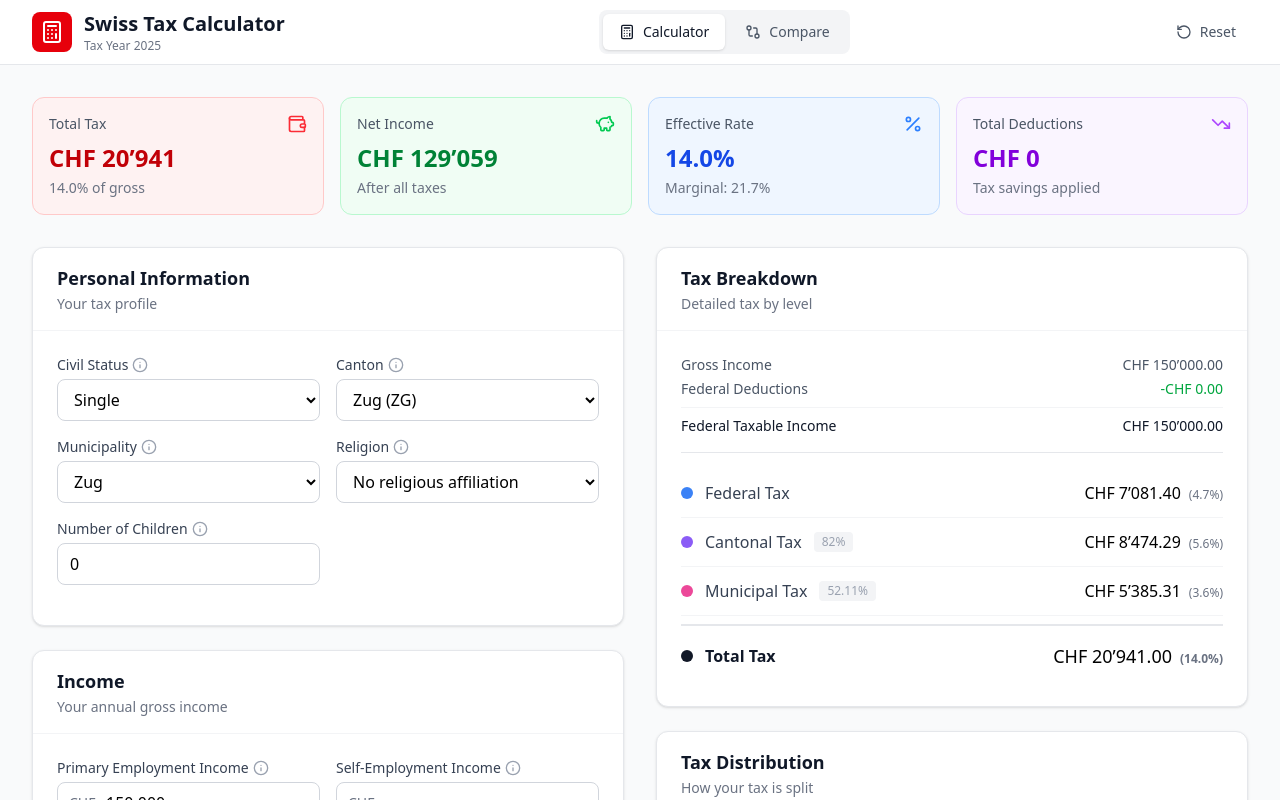
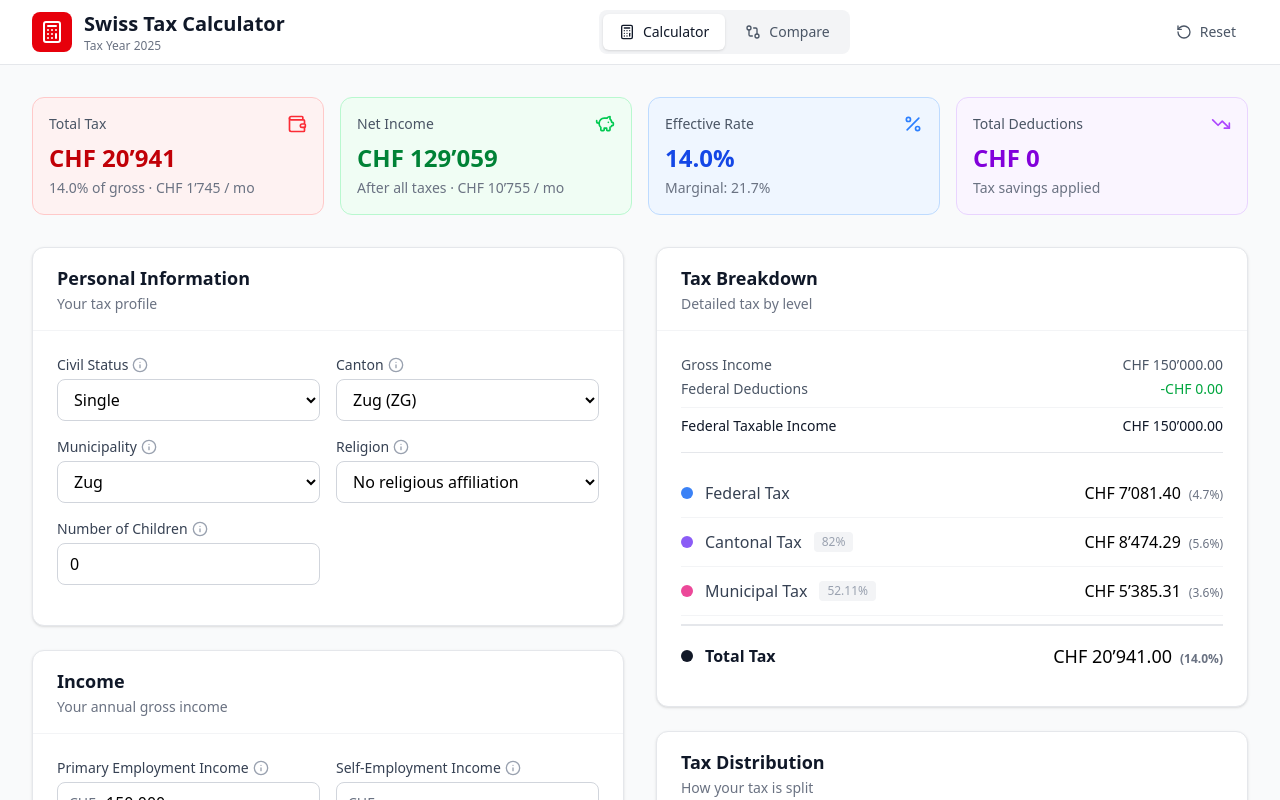
Before and after one commit to palemdev/swiss-tax-calculator, a React (Vite) app: page / in a window 1280 px wide. Shown: the top 800 px of the page. Built offline with nearby package versions, Linux system fonts and the light colour scheme.

Commit message:
feat: improve tax summary

```diff
--- a/src/components/results/TaxSummary.tsx
+++ b/src/components/results/TaxSummary.tsx
@@ -23,14 +23,14 @@ export function TaxSummary() {
       <StatCard
         label="Total Tax"
         value={formatCurrency(results.totalTax)}
-        subValue={`${formatPercentage(results.effectiveRate)} of gross`}
+        subValue={`${formatPercentage(results.effectiveRate)} of gross · ${formatCurrency(results.totalTax / 12)} / mo`}
         color="red"
         icon={<Wallet className="w-5 h-5 text-red-500" />}
       />
       <StatCard
         label="Net Income"
         value={formatCurrency(results.netIncome)}
-        subValue={`After all taxes`}
+        subValue={`After all taxes · ${formatCurrency(results.netIncome / 12)} / mo`}
         color="green"
         icon={<PiggyBank className="w-5 h-5 text-green-500" />}
       />
```
